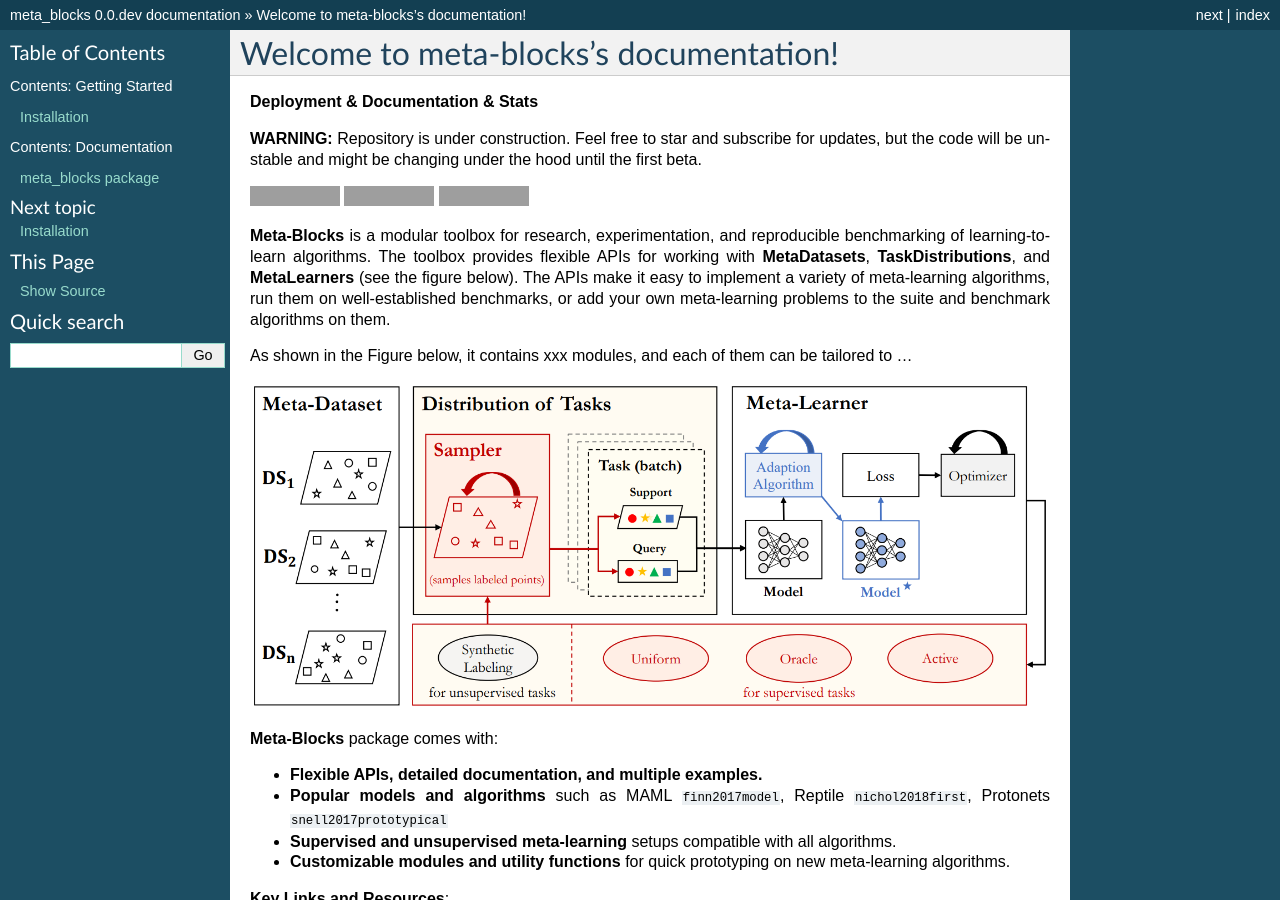
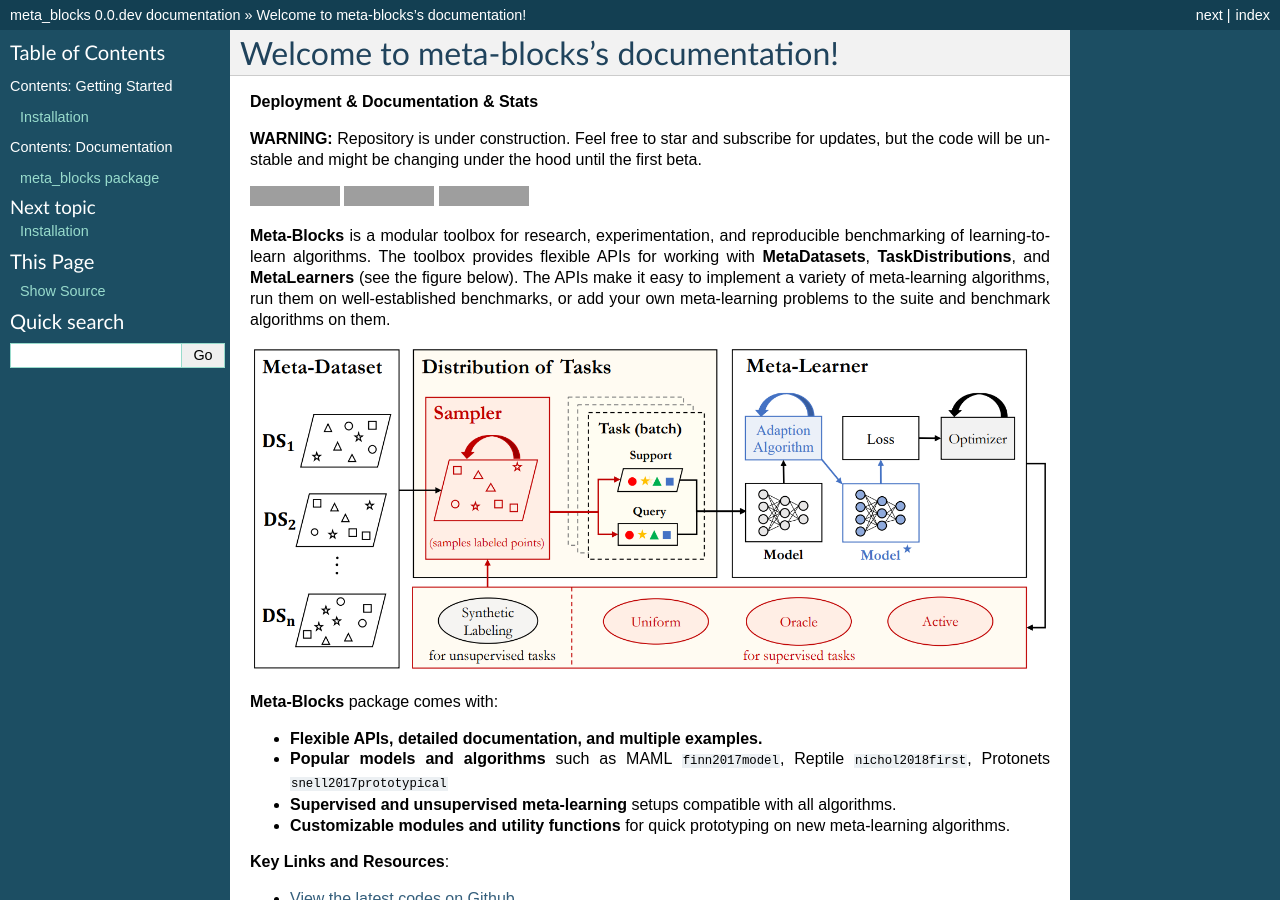
Before and after one commit to alshedivat/meta-blocks, a Sphinx documentation site: the page built from docs/index.rst, in a window 1280 px wide and 900 px high. Built offline with Sphinx 7.4.7, drawn with Linux system fonts in a browser that asks for light colours; formulas are drawn with MathJax 3; cross-references to code outside the pages are shown as plain code; grey boxes are pictures that could not be loaded.

Commit message:
documentation refactor (WIP)

```diff
--- a/README.rst
+++ b/README.rst
@@ -1,5 +1,6 @@
 
 **Logo image is missing for now**
+
 .. image:: https://github.com/alshedivat/meta-blocks/blob/master/docs/figs/meta-blocks-2d.png?raw=true
    :target: https://github.com/alshedivat/meta-blocks/blob/master/docs/figs/meta-blocks-2d.png?raw=true
    :width: 400px
@@ -28,7 +29,6 @@ The toolbox provides flexible APIs for working with **MetaDatasets**, **TaskDist
 The APIs make it easy to implement a variety of meta-learning algorithms, run them on well-established benchmarks,
 or add your own meta-learning problems to the suite and benchmark algorithms on them.
 
-As shown in the Figure below, it contains xxx modules, and each of them can be tailored to ...
 
 .. image:: https://github.com/alshedivat/meta-blocks/blob/master/docs/figs/system_illustration.png?raw=true
    :target: https://github.com/alshedivat/meta-blocks/blob/master/docs/figs/system_illustration.png?raw=true
--- a/docs/index.rst
+++ b/docs/index.rst
@@ -29,7 +29,6 @@ The toolbox provides flexible APIs for working with **MetaDatasets**, **TaskDist
 The APIs make it easy to implement a variety of meta-learning algorithms, run them on well-established benchmarks,
 or add your own meta-learning problems to the suite and benchmark algorithms on them.
 
-As shown in the Figure below, it contains xxx modules, and each of them can be tailored to ...
 
 .. image:: https://github.com/alshedivat/meta-blocks/blob/master/docs/figs/system_illustration.png?raw=true
    :target: https://github.com/alshedivat/meta-blocks/blob/master/docs/figs/system_illustration.png?raw=true
```
